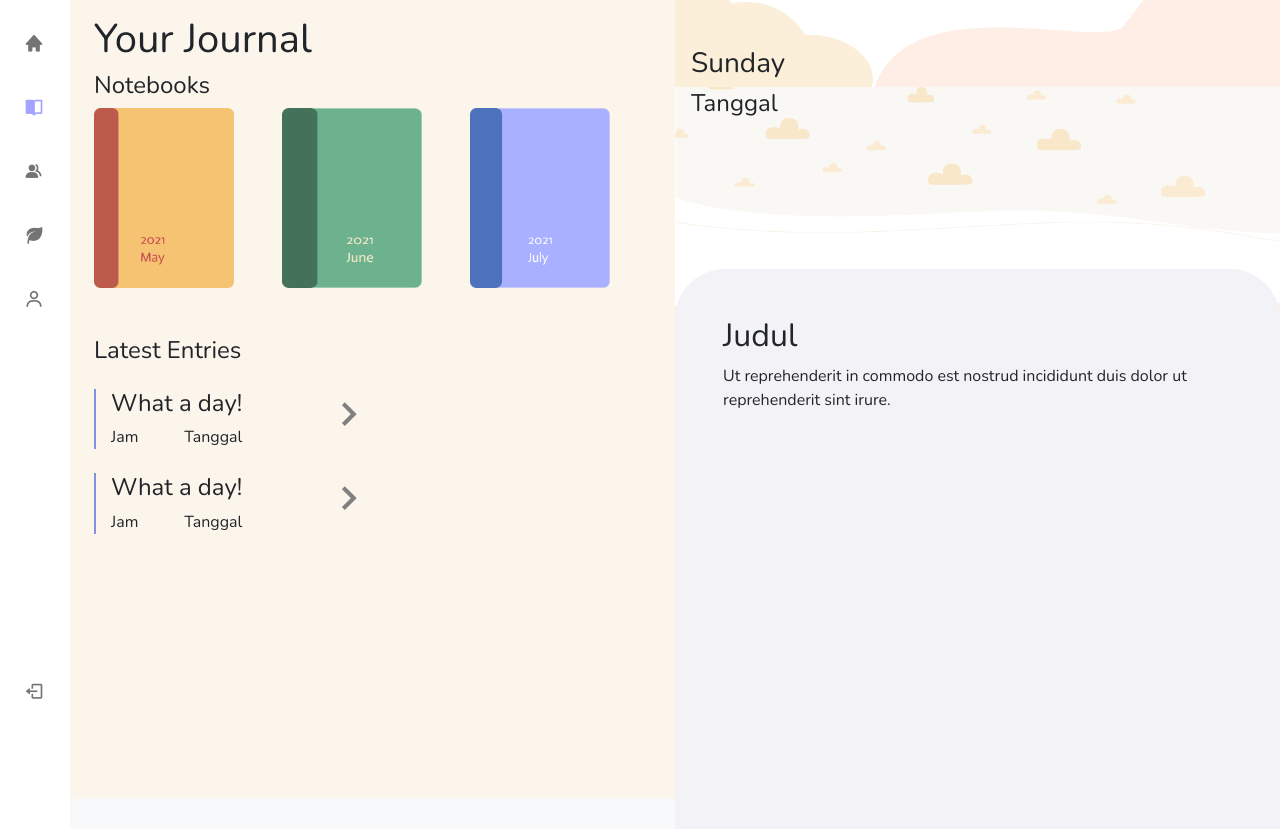
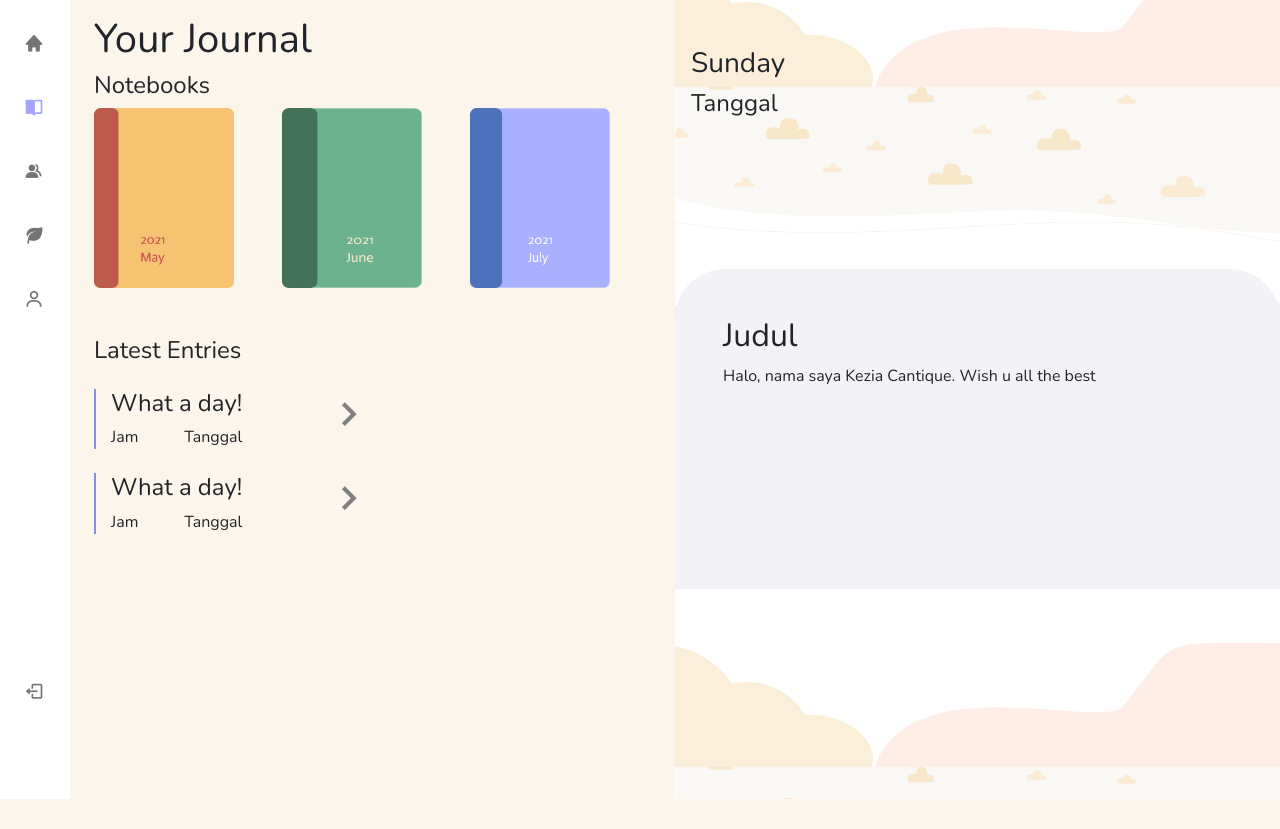
Before and after one commit to Cizz22/kalm, a Laravel app: page /jurnal in a window 1280 px wide. Shown: the part 65-894 px from the top of the page. After the commit the page ends 864 px from the top, so only its background shows below. Run offline with Laravel 8, Linux system fonts and the light colour scheme; a user stored in the database is signed in; data comes from the database, SQL or seed files in the repository; data that the repository does not hold is empty; some libraries are stand-ins or nearby versions.

Commit message:
edit jurnal

```diff
--- a/app/Http/Controllers/Jurnal/JurnalController.php
+++ b/app/Http/Controllers/Jurnal/JurnalController.php
@@ -4,6 +4,7 @@ namespace App\Http\Controllers\Jurnal;
 
 use App\Http\Controllers\Controller;
 use App\Models\Jurnal;
+use Carbon\Carbon;
 use Illuminate\Http\Request;
 
 class JurnalController extends Controller
@@ -11,7 +12,6 @@ class JurnalController extends Controller
     public function index(){
         $jurnalAll = Jurnal::all();
         $jurnal = Jurnal::first();
-
         return view('pages.jurnal.index', compact(['jurnalAll', 'jurnal']));
     }
 
@@ -23,7 +23,6 @@ class JurnalController extends Controller
 
     public function jurnal($slug){
         $jurnal = Jurnal::where('slug', $slug)->first();
-
         return view('pages.jurnal.open');
     }
 }
--- a/resources/views/pages/jurnal/index.blade.php
+++ b/resources/views/pages/jurnal/index.blade.php
@@ -5,7 +5,7 @@
         .jurnal-body{
             border-radius:50px 50px 0 0;
             border: none;
-            height: 35em;
+            height: 20em;
             max-height: 100%;
         }
     </style>
@@ -77,7 +77,7 @@
                     <div class="card jurnal-body w-100" style="background-color: #F2F2F7">
                         <div class="card-body p-5">
                             <h2>Judul</h2>
-                            <p>Ut reprehenderit in commodo est nostrud incididunt duis dolor ut reprehenderit sint irure.</p>
+                            <p>Halo, nama saya Kezia Cantique. Wish u all the best</p>
                         </div>
                       </div>
                 </div>
```
